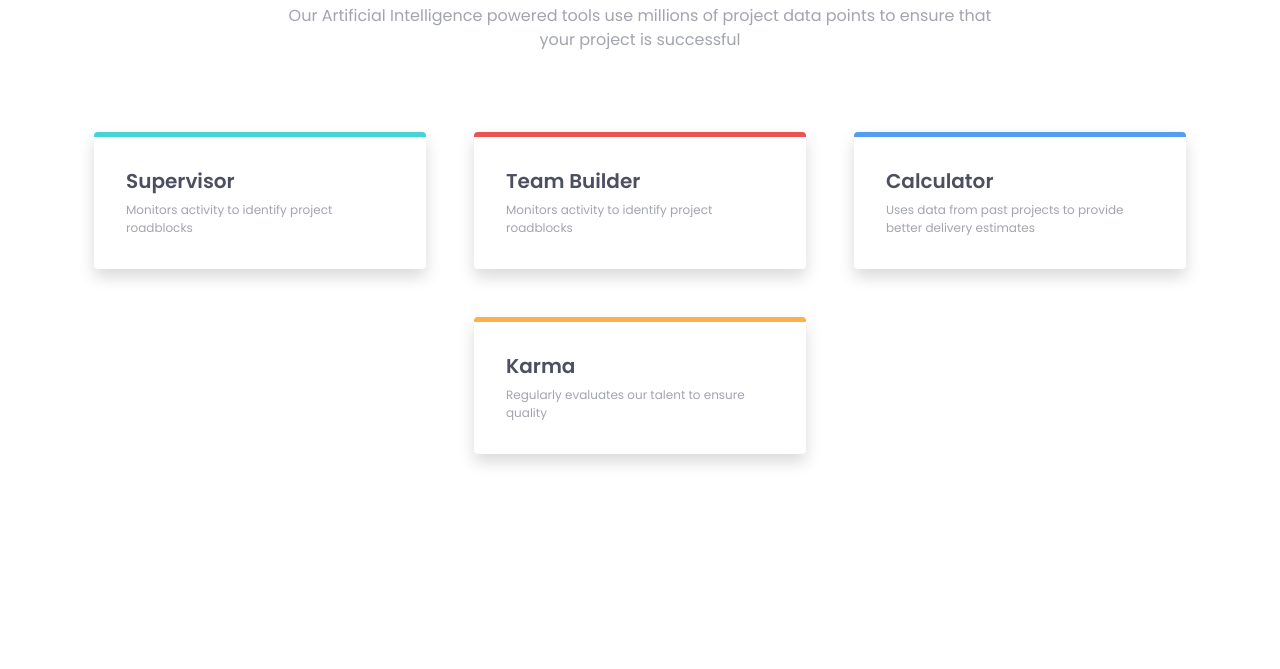
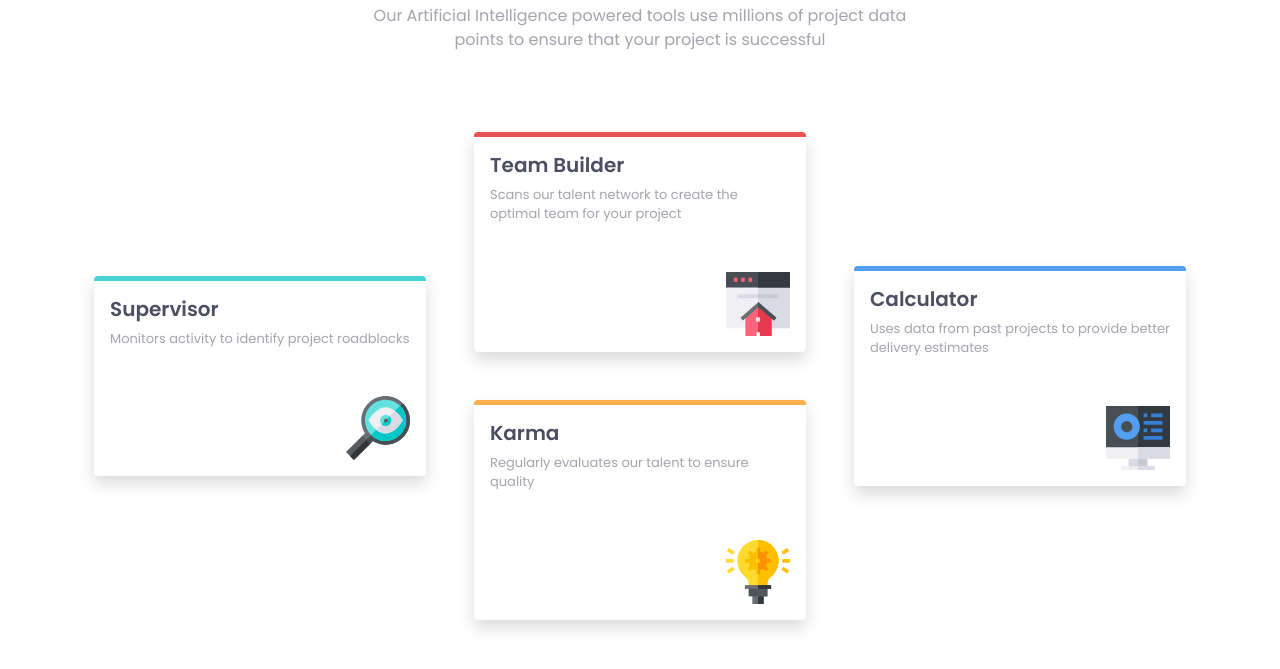
Before and after one commit to dosunounodev/FM04, a website: page index.html in a window 1280 px wide. Shown: the part 185-854 px from the top of the page. Before the commit the page ends 800 px from the top, so only its background shows below. Drawn offline with Linux system fonts and the light colour scheme.

Commit message:
Proyecto terminado, a revisar y fixear

```diff
--- a/index.html
+++ b/index.html
@@ -21,7 +21,7 @@
         <header class="text-center mb-5 pb-3">
           <h2 class="fs-2 fw-light">Reliable, efficient delivery</h2>
           <h1 class="fs-2 fw-bold">Powered by Technology</h1>
-          <p class="px-3 fs-6 text-secondary">Our Artificial Intelligence powered tools use millions of project data points
+          <p class="px-3 px-lg-5 mx-lg-5 fs-6 text-secondary">Our Artificial Intelligence powered tools use millions of project data points
             to ensure that your project is successful</p>
         </header>
       </div>
@@ -29,69 +29,71 @@
 
     <main>
       <div class="row">
-        <div class="col12 col-md-4 px-4">
-          <div class="card shadow p-3 mb-5 bg-body rounded border-0 border-top border-5 border-success">
-            <div class="card-body">
+
+        <div class="col12 col-md-4 px-4 d-flex align-items-center justify-content-center">
+
+          <div class="w-100 card shadow p-3 mb-5 bg-body rounded border-0 border-top border-5 border-success">
+            <div class="card-body d-flex flex-column p-0">
+              <div class="info-container">
                 <h5 class="fw-bold card-title">Supervisor</h5>
                 <p class="card-text text-secondary card-text-font">Monitors activity to identify project roadblocks</p>
               </div>
+              <div class="d-flex mt-5 justify-content-end icon-container">
+                <img class="" src="/assets/images/icon-supervisor.svg" alt="">
               </div>
+            </div>  <!-- Body Card  -->
+          </div>  <!-- Card  -->
+
+        </div> <!-- Columna  -->
+
+        <div class="col12 col-md-4 px-4 d-flex flex-column align-items-center justify-content-center">
+
+          <div class="w-100 card shadow p-3 mb-5 bg-body rounded border-0 border-top border-5 border-danger">
+            <div class="card-body d-flex flex-column p-0">
+              <div class="info-container">
+                <h5 class="fw-bold card-title">Team Builder</h5>
+                <p class="card-text text-secondary card-text-font">Scans our talent network to create the optimal team for your project</p>
               </div>
+              <div class="d-flex mt-5 justify-content-end icon-container">
+                <img class="" src="/assets/images/icon-team-builder.svg" alt="">
+              </div>
+            </div>  <!-- Body Card  -->
+          </div>  <!-- Card  -->
 
-        <div class="col12 col-md-4 px-4">
-
-          <div class="card shadow p-3 mb-5 bg-body rounded border-0 border-top border-5 border-danger">
-            <div class="card-body">
-              <h5 class="fw-bold card-title">Team Builder</h5>
-              <p class="card-text text-secondary card-text-font">Monitors activity to identify project roadblocks</p>
-            </div>
-          </div>
-
-          <div class="card shadow p-3 mb-5 bg-body rounded border-0 border-top border-5 border-warning">
-            <div class="card-body">
+          <div class="w-100 card shadow p-3 mb-5 bg-body rounded border-0 border-top border-5 border-warning">
+            <div class="card-body d-flex flex-column p-0">
+              <div class="info-container">
                 <h5 class="fw-bold card-title">Karma</h5>
                 <p class="card-text text-secondary card-text-font">Regularly evaluates our talent to ensure quality</p>
               </div>
+              <div class="d-flex mt-5 justify-content-end icon-container">
+                <img class="" src="/assets/images/icon-karma.svg" alt="">
               </div>
+            </div>  <!-- Body Card  -->
+          </div>  <!-- Card  -->
 
-        </div>
+        </div> <!-- Columna  -->
 
-        <div class="col12 col-md-4 px-4">
+        <div class="col12 col-md-4 px-4  d-flex align-items-center justify-content-center">
 
-          <div class="card shadow p-3 mb-5 bg-body rounded border-0 border-top border-5 border-info">
-            <div class="card-body">
+          <div class="w-100 card shadow p-3 mb-5 bg-body rounded border-0 border-top border-5 border-info">
+            <div class="card-body d-flex flex-column p-0">
+              <div class="info-container">
                 <h5 class="fw-bold card-title">Calculator</h5>
                 <p class="card-text text-secondary card-text-font">Uses data from past projects to provide better delivery estimates</p>
               </div>
+              <div class="d-flex mt-5 justify-content-end icon-container">
+                <img class="" src="/assets/images/icon-calculator.svg" alt="">
               </div>
+            </div>  <!-- Body Card  -->
+          </div>  <!-- Card  -->
 
-        </div>
-      </div>
+        </div>  <!-- Columna  -->
+
+      </div> <!-- Row  -->
     </main>
 
   </div>
 
 </body>
 </html>
-
-<!--
-
-  Reliable, efficient delivery
-Powered by Technology
-
-Our Artificial Intelligence powered tools use millions of project data points
-to ensure that your project is successful
-
-Supervisor
-Monitors activity to identify project roadblocks
-
-Team Builder
-Scans our talent network to create the optimal team for your project
-
-Karma
-Regularly evaluates our talent to ensure quality
-
-Calculator
-Uses data from past projects to provide better delivery estimates
-
--->
--- a/sass/custom.scss
+++ b/sass/custom.scss
@@ -16,7 +16,7 @@ $font-weight-bold:            600 !default;
 $font-family-sans-serif:  'Poppins', sans-serif, system-ui, -apple-system, "Segoe UI", Roboto, "Helvetica Neue", Arial, "Noto Sans", "Liberation Sans", sans-serif, "Apple Color Emoji", "Segoe UI Emoji", "Segoe UI Symbol", "Noto Color Emoji";
 
 .card-text-font {
-  font-size: 12px
+  font-size: 13px
 }
 
 @import "../node_modules/bootstrap/scss/bootstrap";
```
Also changed, not shown: css/styles-dev.css. Lines whose indentation alone changed are shown as unchanged.
